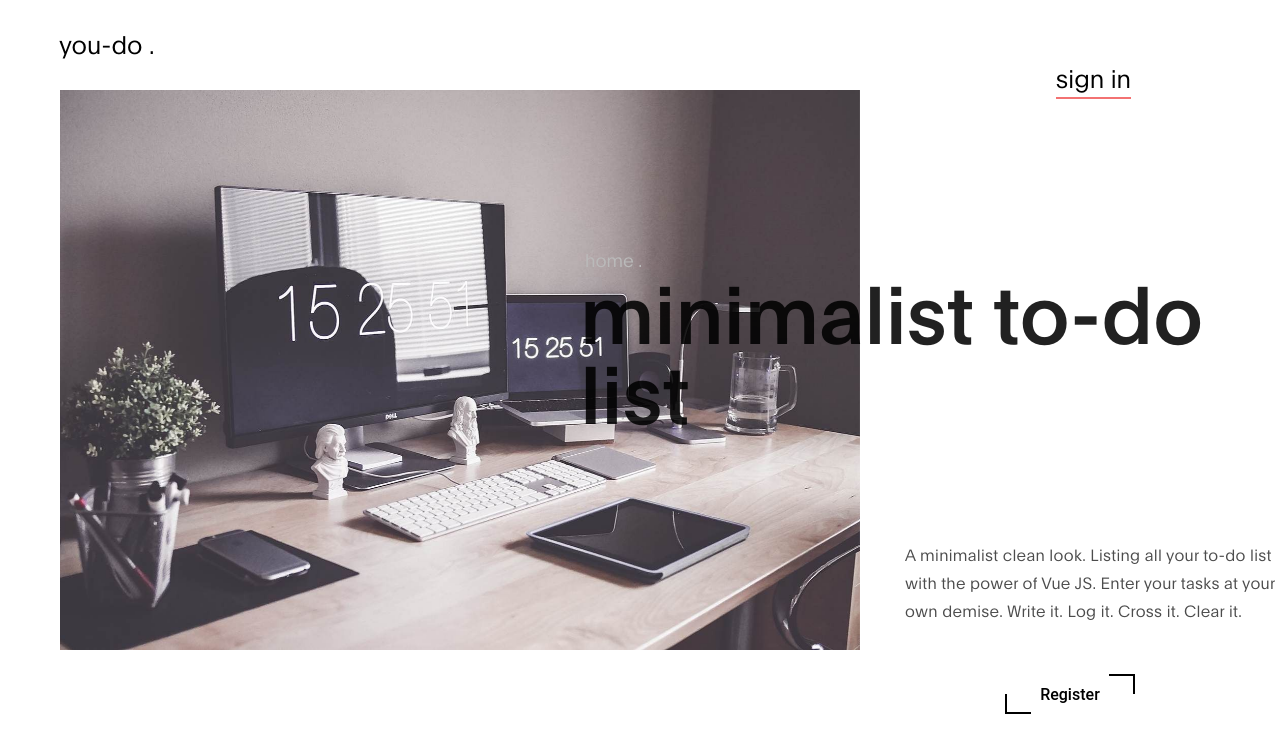
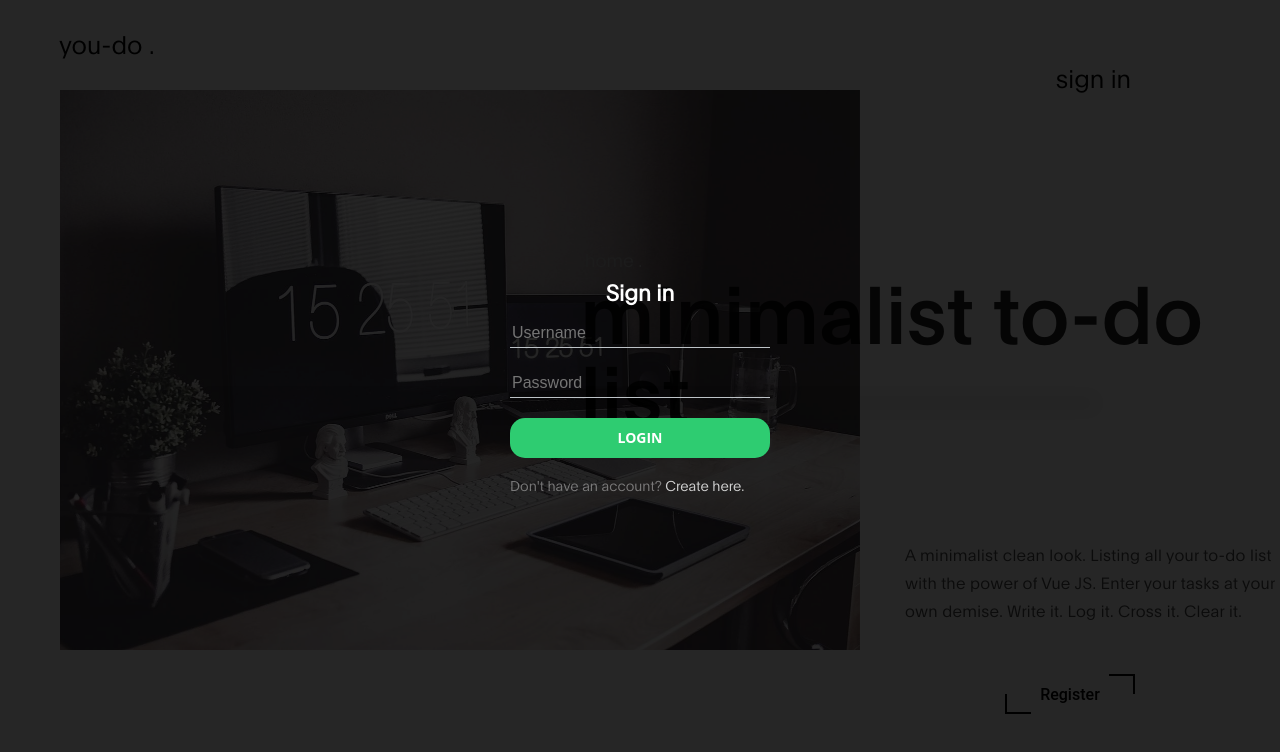
Before and after one commit to herbyherado/To-Do-Fancy-API, a plain HTML site: page client/index.html in a window 1280 px wide. Both pictures are taken after a click on the link "sign in". Drawn offline with nearby package versions, Linux system fonts and the light colour scheme; some icons are missing.

Commit message:
add modal at index

```diff
--- a/client/assets/css/style.css
+++ b/client/assets/css/style.css
@@ -81,6 +81,7 @@ header{
 	/* color: #584E4A; */
 	position: relative;
 	/* text-transform: uppercase; */
+	color: black;
 	text-decoration: none;
 	padding-bottom: 8px;
   }
@@ -379,4 +380,118 @@ a:visited {
 	height: 2px;
   }
   .btn-4 span:hover:before {height: 100%;}
-  .btn-4 span:hover:after {width: 100%;}
+	.btn-4 span:hover:after {width: 100%;}
+
+/* sign in */
+	/* body{
+    margin: 0;
+    padding: 0;
+    background: url('https://images.unsplash.com/photo-1464278533981-50106e6176b1?ixlib=rb-0.3.5&ixid=eyJhcHBfaWQiOjEyMDd9&s=ca5f9140f345647ac9bc4c1597a56404&auto=format&fit=crop&w=667&q=80');
+    background-size: cover;
+    font-family: 'Open Sans', sans-serif;
+    z-index: -10;
+} */
+
+#overlay{
+    position: absolute;
+    background-color: rgba(0,0,0,0.7);
+    z-index: -5;
+    height: 100%;
+    width: 100%;
+    top: 0;
+    bottom: 0;
+
+}
+
+.loginbox{
+    width: 320px;
+    height: 360px;
+    /* color: #000; */
+    top: 50%;
+    left: 50%;
+    padding: 60px 30px;
+    position: absolute;
+    transform: translate(-50%,  -50%);
+    box-sizing: border-box;
+		border-radius: 3%;
+		font-family: 'Plain-Light', sans-serif;
+    /* box-shadow: 8px 8px 50px #000; */
+}
+.loginbox > h1{
+    color: #fff;
+    margin: 0;
+    padding: 0 0 0px;
+    text-align: center;
+    font-size: 22px;
+    font-weight: bold;
+}
+
+.loginbox p {
+    margin: 0;
+    padding: 0;
+    font-weight: bold;
+    font-size: 13px;
+}
+
+.loginbox input{
+    width: 100%;
+    margin-bottom: 20px;
+}
+
+.loginbox input[type="text"], input[type="password"]{
+    border: none;
+    border-bottom: 1px solid #bdc3c7;
+    background: transparent;
+    outline: none;
+    height: 30px;
+    font-size: 16px;
+    opacity: 1;
+    color: #ccc;
+}
+
+
+.loginbox input[type="submit"]{
+    border: none;
+    outline: none;
+    height: 40px;
+    background: #2ecc71;
+    color: #fff;
+    font-size: 14px;
+    font-weight: bold;
+    border-radius: 15px;
+    font-family: 'Open Sans', sans-serif;
+}
+
+.loginbox input[type="submit"]:hover {
+    cursor: pointer;
+    background: #27ae60;
+    color: #fff;
+
+}
+
+.loginbox a {
+    font-size: 14px;
+    text-decoration: none;
+    color: #fff;
+    opacity: 0.8;
+}
+
+.loginbox a:hover {
+    color: #fff;
+    opacity: 1;
+}
+
+#text-account {
+    font-size: 14px;
+    color: #fff;
+    opacity: 0.4;
+}
+
+#create-account:hover {
+    text-decoration: underline;
+    font-weight: bold;
+}
+
+#reg{
+	font-family: 'Plain-Light', sans-serif;
+}
--- a/client/assets/js/main.js
+++ b/client/assets/js/main.js
@@ -1,5 +1,4 @@
 function register(){
-    console.log('masuk sini woy')
     $('.ui.modal')
     .modal('show')
 }
@@ -26,3 +25,16 @@ function addUser(){
     .modal('hide')
     window.location.href = 'dashboard.html'
 }
+
+function signin(){
+    $('.ui.modal.sign')
+    .modal('show')
+    // window.location.href = 'dashboard.html'
+}
+
+function createaccount(){
+    $('.ui.modal.sign')
+    .modal('hide')
+
+    register()
+}
--- a/client/index.html
+++ b/client/index.html
@@ -27,7 +27,7 @@
                     <!-- <a href="#" >fancy .</a> -->
                 </div>
                 <div class="login animated slideInDown">
-                    <a id="sign-in" href="#">sign in</a>
+                    <a id="sign-in" onclick="signin()">sign in</a>
                     <a id="fb-login" scope="public_profile,email" data-show-faces="false" data-auto-logout-link="false" data-use-continue-as="false" onclick="loginfb()" class="icon-button facebook"><i class="icon-facebook"></i><span></span></a>
                 </div>
             </div>
@@ -57,7 +57,7 @@
         <!-- <h3>by herby</h3> -->
     </div>
 
-    <div class="ui modal">
+    <div class="ui modal" id="reg">
         <i class="close icon"></i>
         <div class="header">
           Register
@@ -84,6 +84,22 @@
           </div>
         </div>
       </div>
+
+
+    <div class="ui modal sign">
+
+      <div id="overlay"></div>
+      <div class="loginbox">
+          <h1>Sign in</h1><br>
+          <form>
+              <input type="text" placeholder="Username"><br>
+              <input type="password" placeholder="Password">
+              <input type="submit" value="LOGIN">
+          </form>
+          <span id="text-account">Don't have an account?</span><a id="create-account" onclick="createaccount()" href="#"> Create here.</a>
+      </div>
+    </div>
+
     <script src="https://unpkg.com/axios/dist/axios.min.js"></script>
     <script src="assets/js/main.js"></script>
     <script src="assets/js/facebook.js"></script>
```
Also changed, not shown: client/assets/css/dashboard.css (+10 -0 lines), client/dashboard.html (+23 -0 lines).
